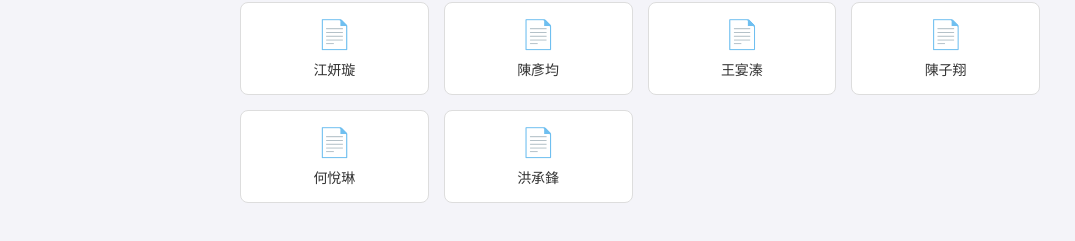
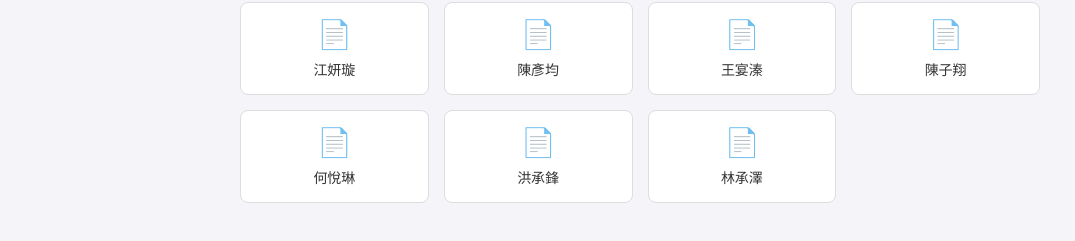
Before and after one commit to sancodefoundation/202607worksheet, a plain HTML site: page index.html in a window 1280 px wide. Shown: the part 371-612 px from the top of the page, without its empty margins (0-1075 px from the left). Drawn offline with Linux system fonts and the light colour scheme.

Commit message:
20260726 Update index.html

```diff
--- a/index.html
+++ b/index.html
@@ -139,6 +139,10 @@
         <div class="icon">📄</div>
         <span>洪承鋒</span>
     </a>
+        <a href="page14.html" class="icon-link" target="_blank" rel="noopener noreferrer">
+        <div class="icon">📄</div>
+        <span>林承澤</span>
+    </a>
 
         <!-- 未來有第 2 份、第 3 份時，就在下方複製貼上類似的區塊 -->
     </div>
```
